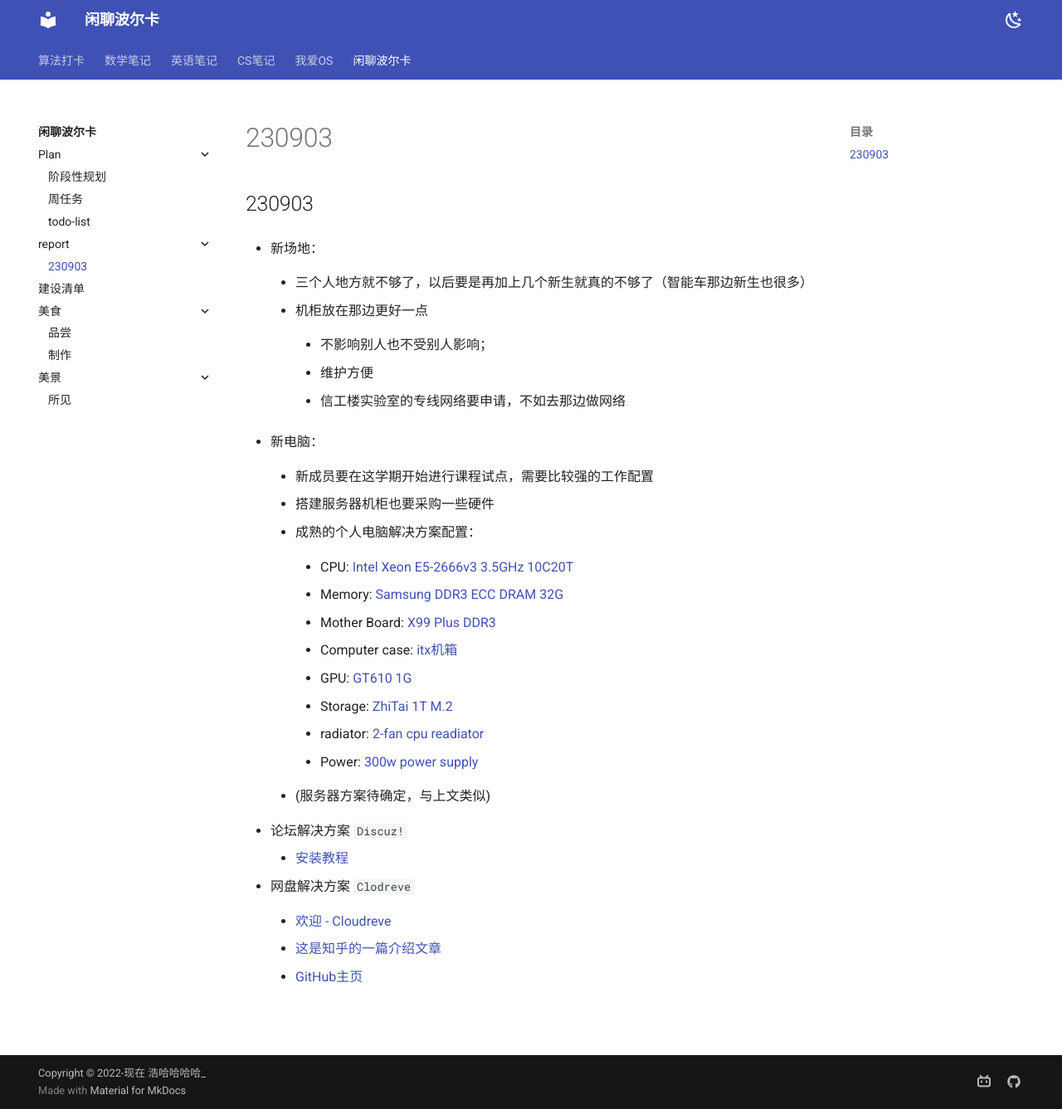
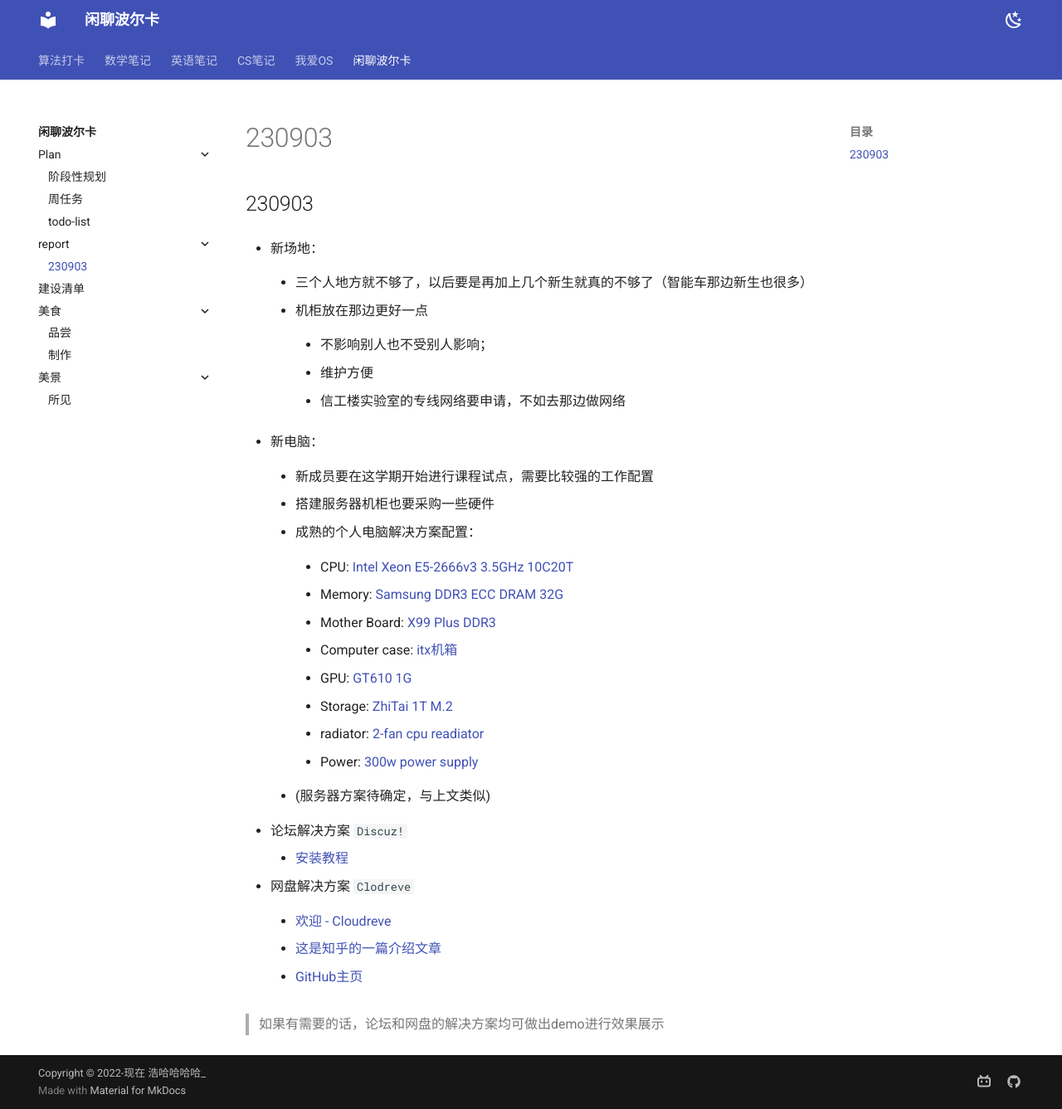
Before and after one commit to Haohahahaha/chat, an MkDocs documentation site: the page built from docs/OSCA/report/230903.md, in a window 1280 px wide and 1337 px high. Shown: the whole window at 83% size. Built offline with MkDocs 1.6.1 and Material for MkDocs 9.7.7, drawn with Linux system fonts in a browser that asks for light colours.

Commit message:
2023-09-03_22:11:43 update

```diff
--- a/docs/OSCA/report/230903.md
+++ b/docs/OSCA/report/230903.md
@@ -49,3 +49,5 @@
     - [这是知乎的一篇介绍文章](https://zhuanlan.zhihu.com/p/400234735)
 
 	- [GitHub主页](https://github.com/cloudreve/Cloudreve)
+
+> 如果有需要的话，论坛和网盘的解决方案均可做出demo进行效果展示
```
